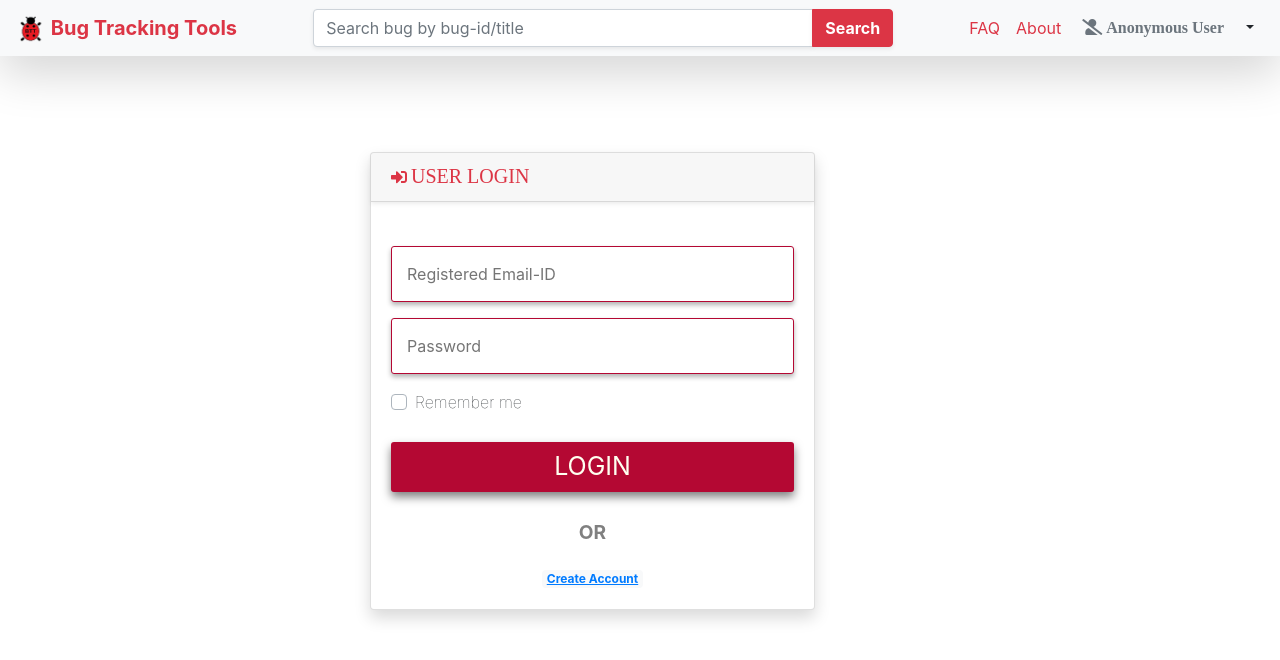
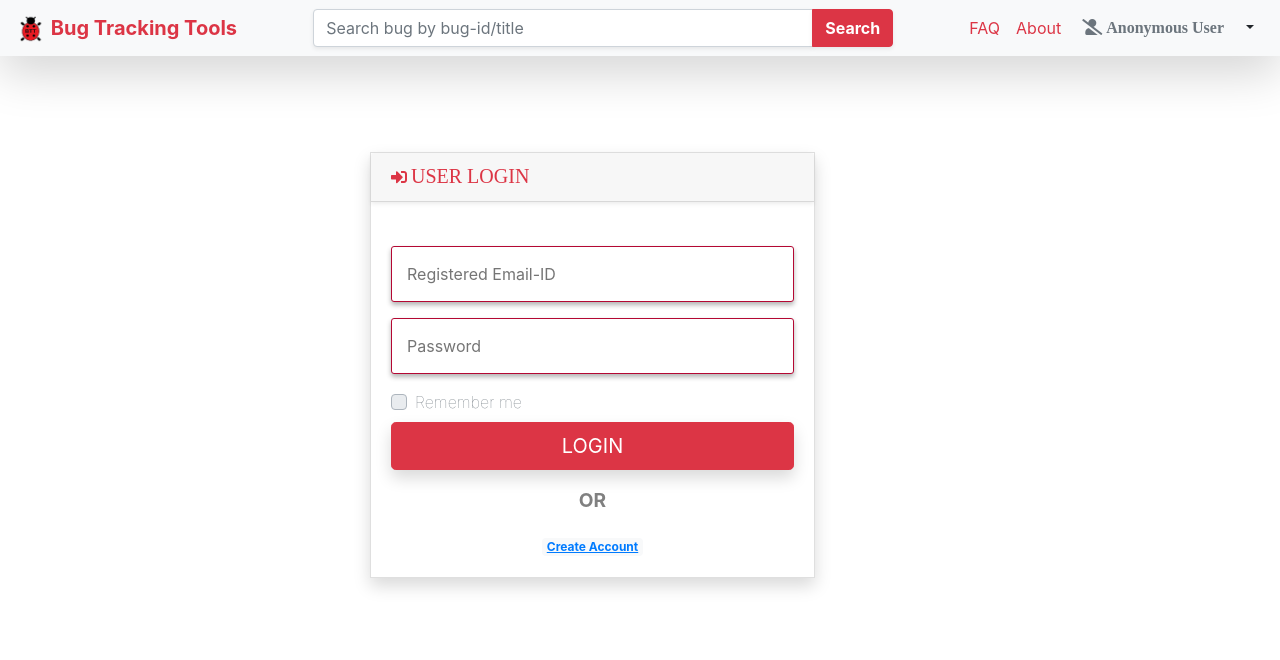
Before and after one commit to aroy-se/bug-tracking-tools, a React (Create React App) app: page /login in a window 1280 px wide. Shown: the top 660 px of the page. Built offline with nearby package versions, Linux system fonts and the light colour scheme; no server answers.

Commit message:
login btn color change

```diff
--- a/src/views/common/Login.jsx
+++ b/src/views/common/Login.jsx
@@ -134,7 +134,7 @@ class Login extends Component {
           <div className="row">
             <div className="col-xl-3"></div>
             <div className="col-xl-5 mt-5">
-              <div class="card shadow border-danger#">
+              <div class="card shadow rounded-0">
                 <span class="card-header shadow-sm mb-2">
                   <i class="fas fa-sign-in-alt text-danger">
                     {" "}
@@ -169,6 +169,7 @@ class Login extends Component {
                       type="checkbox"
                       class="custom-control-input"
                       id="remember-me"
+                      disabled
                     />
                     <label
                       class="custom-control-label font-weight-lighter mb-2"
@@ -194,7 +195,8 @@ class Login extends Component {
                     </label>
                   ) : null}
                   <button
-                    className="login-btn mb-3"
+                    // className="login-btn mb-3"
+                    className="btn btn-lg btn-danger btn-block mb-3 shadow"
                     onClick={this.onClickLogIn}
                   >
                     LOGIN
```
